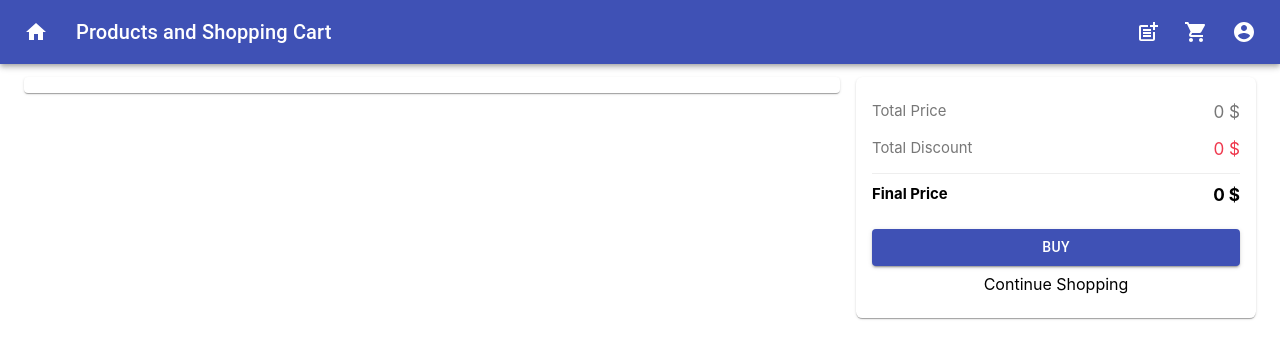
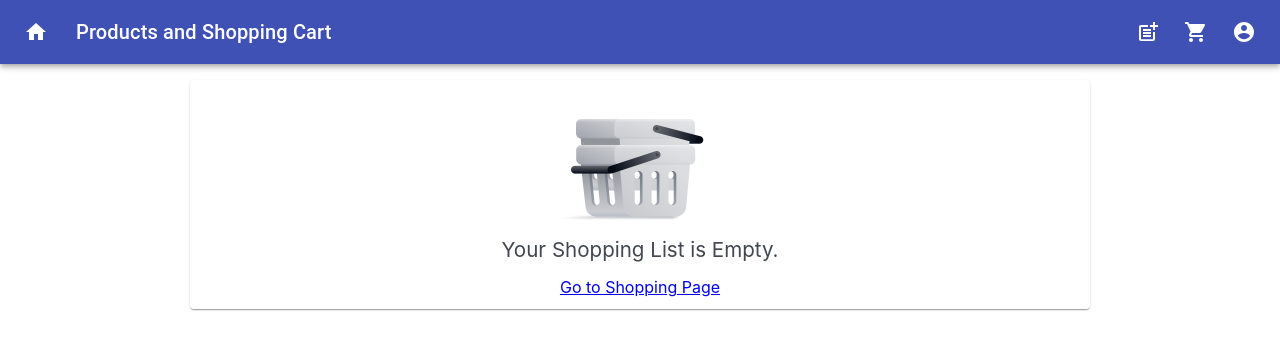
Before and after one commit to Fardin2689/04_products_and_shopping_cart, a React (Create React App) app: page /checkout in a window 1280 px wide. Shown: the top 358 px of the page. Built offline with nearby package versions, Linux system fonts and the light colour scheme; what apisauce would draw is missing.

Commit message:
add empty cart view and fix number

```diff
--- a/src/components/checkoutItems/CItem.js
+++ b/src/components/checkoutItems/CItem.js
@@ -4,13 +4,13 @@ import './style.css';
 
 function CItem({ item, handleAddQty, handleRemQty, handleDelItem }) {
   const { id, title, price, aNumber, discountP, mainThumb, qty } = item;
-  const finalPrice = price * (1 - discountP / 100) * qty;
+  const discount = Math.round(price * (discountP / 100) * qty * 100) / 100;
   const detailsBox = (
     <>
       <div className="c_available-number">{`Available Number in Store: ${aNumber}`}</div>
-      <div className="c_discount">{`Discount ${
-        price * qty - finalPrice
-      } $`}</div>
+      {discountP !== 0 && (
+        <div className="c_discount">{`Discount ${discount} $`}</div>
+      )}
       <div className="c_action">
         <div className="c_quantity">
           <Button disabled={qty === aNumber} onClick={() => handleAddQty(id)}>
@@ -28,7 +28,7 @@ function CItem({ item, handleAddQty, handleRemQty, handleDelItem }) {
           <DeleteIcon />
         </IconButton>
         Delete
-        <div className="c_price">{`${finalPrice} $`}</div>
+        <div className="c_price">{`${price - discount} $`}</div>
       </div>
     </>
   );
--- /dev/null
+++ b/src/components/checkoutItems/EmptyCart.js
@@ -0,0 +1,40 @@
+import { Card } from '@material-ui/core';
+import { Link } from '@reach/router';
+import emptyCart from '../../asset/empty.png';
+
+function EmptyCart() {
+  return (
+    <Card style={{ maxWidth: 900, margin: '1rem auto' }}>
+      <div
+        style={{
+          background: `url(${emptyCart}) 50% no-repeat`,
+          margin: '0 auto',
+          width: '200px',
+          height: '150px',
+          backgroundSize: 'contain',
+        }}
+      ></div>
+      <p
+        style={{
+          fontSize: '1.286rem',
+          lineHeight: '31px',
+          color: '#424750',
+          textAlign: 'center',
+          margin: '4px auto 12px',
+        }}
+      >
+        Your Shopping List is Empty.
+      </p>
+      <div
+        style={{
+          textAlign: 'center',
+          margin: '4px auto 12px',
+        }}
+      >
+        <Link to="/">Go to Shopping Page</Link>
+      </div>
+    </Card>
+  );
+}
+
+export default EmptyCart;
--- a/src/components/checkoutItems/PriceBox.js
+++ b/src/components/checkoutItems/PriceBox.js
@@ -17,6 +17,7 @@ function PriceBox({ items, handleClearCart }) {
     totalDiscount += price * (discountP / 100) * qty;
   }
   totalDiscount = Math.round(totalDiscount * 100) / 100;
+  const totalDisP = Math.round((totalDiscount * 10000) / totalPrice) / 100;
   const finalPrice = totalPrice - totalDiscount;
 
   const handleBuy = async () => {
@@ -32,10 +33,12 @@ function PriceBox({ items, handleClearCart }) {
         <span className="c_bill-price-title">Total Price</span>
         <span className="c_bill-price-number">{`${totalPrice} $`}</span>
       </div>
-      <div className="c_bill-price-box">
-        <span className="c_bill-price-title">Total Discount</span>
-        <span className="c_bill-price-number-discount">{`${totalDiscount} $`}</span>
-      </div>
+      {totalDiscount !== 0 && (
+        <div className="c_bill-price-box">
+          <span className="c_bill-price-title">Total Discount</span>
+          <span className="c_bill-price-number-discount">{`(${totalDisP}%) ${totalDiscount} $`}</span>
+        </div>
+      )}
       <div className="c_bill-price-box c_bill-total">
         <span className="c_bill-price-title">Final Price</span>
         <span className="c_bill-price-number">{`${finalPrice} $`}</span>
--- a/src/components/productItem/item.css
+++ b/src/components/productItem/item.css
@@ -72,10 +72,10 @@
   line-height: 3;
 }
 .p_price-box {
-  height: 55px;
   display: flex;
-  flex-direction: column;
-  justify-content: center;
+  flex-direction: row;
+  justify-content: space-between;
+  align-items: center;
 }
 .p_price-discount-box {
   display: flex;
--- a/src/pages/CheckoutList.js
+++ b/src/pages/CheckoutList.js
@@ -1,6 +1,6 @@
 import { Grid, Card } from '@material-ui/core';
 import { CItem, PriceBox } from '../components/checkoutItems';
-
+import EmptyCart from '../components/checkoutItems/EmptyCart';
 function ShoppingList({
   cart,
   handleAddQty,
@@ -8,6 +8,8 @@ function ShoppingList({
   handleDelItem,
   handleClearCart,
 }) {
+  if (cart.length === 0) return <EmptyCart />;
+
   return (
     <Grid container spacing={2} style={{ marginTop: 5 }}>
       <Grid item xs={12} sm={8}>
```
Also changed, not shown: src/asset/empty.png (added).
